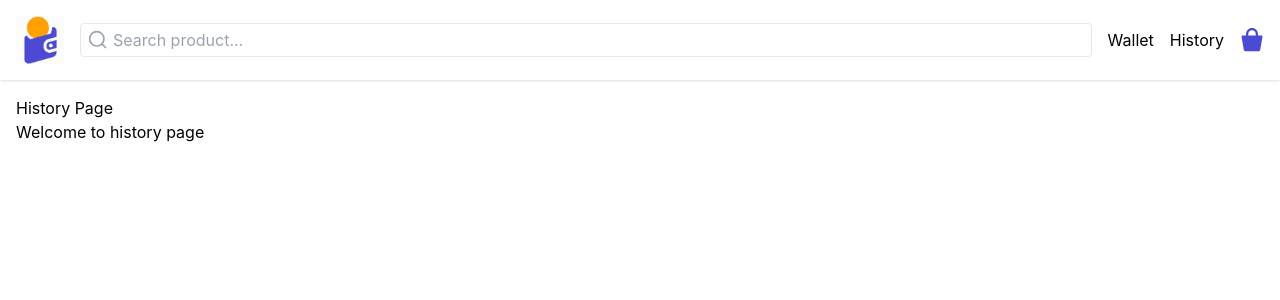
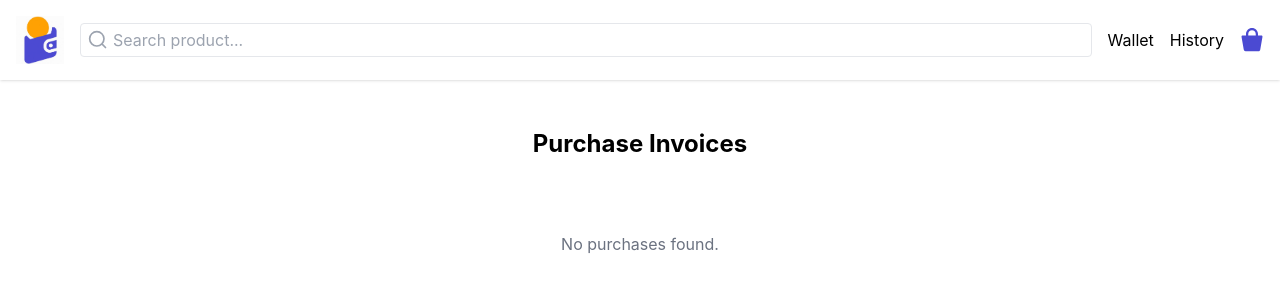
Before and after one commit to Ray-03/wallet-tracker, a Vue app: page /history in a window 1280 px wide. Shown: the top 300 px of the page. Built offline with nearby package versions, Linux system fonts and the light colour scheme.

Commit message:
feat: add history page

```diff
--- a/src/pages/HistoryPage.vue
+++ b/src/pages/HistoryPage.vue
@@ -1,4 +1,55 @@
 <template>
-  <h1>History Page</h1>
-  <p>Welcome to history page</p>
+  <div class="max-w-2xl mx-auto py-8">
+    <h1 class="text-2xl font-bold mb-6 text-center">Purchase Invoices</h1>
+    <div v-if="purchases.length === 0" class="text-center text-gray-500 py-12">
+      No purchases found.
+    </div>
+    <div v-else class="space-y-8">
+      <div v-for="tx in purchases" :key="tx.id" class="bg-white rounded-lg shadow border p-6">
+        <div class="flex justify-between items-center mb-2">
+          <div class="font-semibold text-lg">Invoice #{{ tx.invoiceNumber }}</div>
+          <div class="text-sm text-gray-500">{{ formatDate(tx.timestamp) }}</div>
+        </div>
+        <div class="divide-y divide-gray-200">
+          <div v-for="item in tx.items" :key="item.id" class="flex items-center py-4">
+            <img :src="item.image" :alt="item.title" class="w-14 h-14 object-cover rounded mr-4" />
+            <div class="flex-1">
+              <div class="font-medium">{{ item.title }}</div>
+              <div class="text-gray-500 text-sm">
+                ${{ item.price.toFixed(2) }} x {{ item.quantity }}
+              </div>
+            </div>
+            <div class="font-semibold text-right">
+              ${{ (item.price * item.quantity).toFixed(2) }}
+            </div>
+          </div>
+        </div>
+        <div class="flex justify-end mt-4">
+          <div class="text-lg font-bold">Total: ${{ Math.abs(tx.amount).toFixed(2) }}</div>
+        </div>
+      </div>
+    </div>
+  </div>
 </template>
+
+<script setup lang="ts">
+import { computed } from 'vue'
+import { useWalletStore } from '@/store/wallet'
+
+const walletStore = useWalletStore()
+const purchases = computed(() =>
+  walletStore.getTransactionHistory.filter(
+    (tx) => tx.type === 'purchase' && tx.items && tx.invoiceNumber,
+  ),
+)
+
+function formatDate(date: Date) {
+  return new Intl.DateTimeFormat('en-US', {
+    year: 'numeric',
+    month: 'short',
+    day: 'numeric',
+    hour: '2-digit',
+    minute: '2-digit',
+  }).format(date)
+}
+</script>
```
